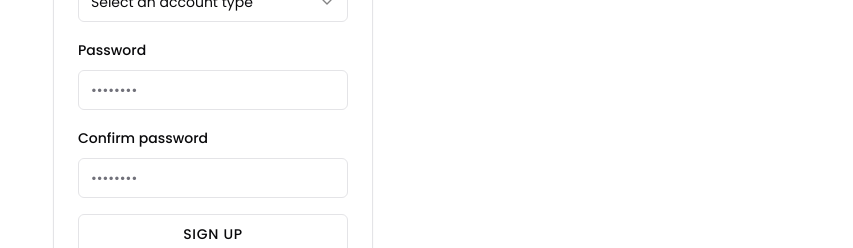
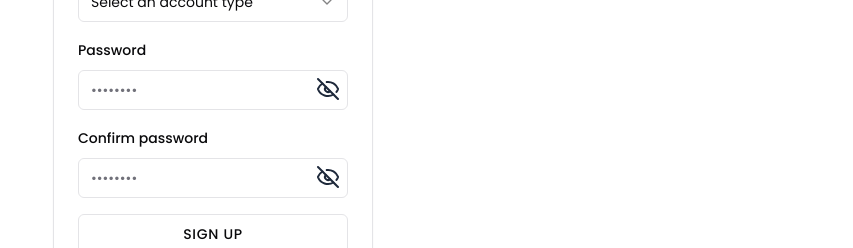
Before and after one commit to bmenc/demo, a Next.js app: page /sign-up in a window 1280 px wide. Shown: the part 389-637 px from the top of the page, without its empty margins (427-1280 px from the left). Built offline with nearby package versions, Linux system fonts and the light colour scheme.

Commit message:
feat: implement custom PasswordInput component in sign-up/login forms

```diff
--- a/app/(logged-out)/login/page.tsx
+++ b/app/(logged-out)/login/page.tsx
@@ -23,6 +23,7 @@ import {
   FormMessage,
 } from "@/components/ui/form";
 import { Input } from "@/components/ui/input";
+import { PasswordInput } from "@/components/ui/password-input";
 
 const formSchema = zod.object({
   email: zod.string().email(),
@@ -91,9 +92,15 @@ export default function LoginPage() {
                     <FormItem>
                       <FormLabel>Password</FormLabel>
                       <FormControl>
-                        <Input
+                        {/* <Input
                           placeholder="********"
                           type="password"
+                          {...field}
+                          autoComplete="off"
+                        /> */}
+                        <PasswordInput
+                          id="password"
+                          placeholder="••••••••"
                           {...field}
                           autoComplete="off"
                         />
--- a/app/(logged-out)/sign-up/page.tsx
+++ b/app/(logged-out)/sign-up/page.tsx
@@ -34,6 +34,7 @@ import {
 } from "@/components/ui/select";
 import { PopoverContent, PopoverTrigger } from "@radix-ui/react-popover";
 import { Calendar } from "@/components/ui/calendar";
+import { PasswordInput } from "@/components/ui/password-input";
 
 const formSchema = zod
   .object({
@@ -108,7 +109,7 @@ export default function SignupPage() {
       email: "",
       accountType: undefined,
       companyName: "",
-      numberOfEmployees: null, // Set to null to avoid initial 0
+      numberOfEmployees: undefined,
     },
   });
 
@@ -300,12 +301,18 @@ export default function SignupPage() {
                     <FormItem>
                       <FormLabel htmlFor="password">Password</FormLabel>
                       <FormControl>
-                        <Input
+                        {/* <Input
                           id="password"
                           placeholder="••••••••"
                           type="password"
                           {...field}
                           value={field.value || ""}
+                          autoComplete="off"
+                        /> */}
+                        <PasswordInput
+                          id="password"
+                          placeholder="••••••••"
+                          {...field}
                           autoComplete="off"
                         />
                       </FormControl>
@@ -324,12 +331,18 @@ export default function SignupPage() {
                         Confirm password
                       </FormLabel>
                       <FormControl>
-                        <Input
+                        {/* <Input
                           id="passwordConfirm"
                           placeholder="••••••••"
                           type="password"
                           {...field}
                           value={field.value || ""}
+                          autoComplete="off"
+                        /> */}
+                        <PasswordInput
+                          id="passwordConfirm"
+                          placeholder="••••••••"
+                          {...field}
                           autoComplete="off"
                         />
                       </FormControl>
--- a/app/globals.css
+++ b/app/globals.css
@@ -98,4 +98,9 @@ body {
   h6 {
     font-size: 1rem;
   }
+
+  [data-radix-popper-content-wrapper] {
+    z-index: 9999 !important;
+  }
+
 }
--- a/components/ui/calendar.tsx
+++ b/components/ui/calendar.tsx
@@ -86,7 +86,7 @@ const Calendar = React.memo(function Calendar({
     <DayPicker
       showOutsideDays={showOutsideDays}
       className={cn(
-        "bg-white dark:bg-black z-50 w-72 rounded-md border bg-popover p-4 text-popover-foreground shadow-md outline-none",
+        "bg-white dark:bg-black w-72 rounded-md border bg-popover p-4 text-popover-foreground shadow-md outline-none",
         className
       )}
       classNames={{
--- /dev/null
+++ b/components/ui/password-input.tsx
@@ -0,0 +1,36 @@
+"use client";
+import * as React from "react";
+
+import { cn } from "@/lib/utils";
+import { Input } from "./input";
+import { EyeIcon, EyeOffIcon } from "lucide-react";
+
+const PasswordInput = React.forwardRef<
+  HTMLInputElement,
+  React.ComponentProps<"input">
+>(({ className, value = "", ...props }, ref) => {
+  const [showPassword, setShowPassword] = React.useState(false);
+  return (
+    <div className="relative">
+      <Input
+        type={showPassword ? "text" : "password"}
+        {...props}
+        ref={ref}
+        value={value}
+        className={cn("pr-10", className)}
+      />
+      <span className="absolute z-0 top-[7px] right-2 cursor-pointer select-none text-slate-800">
+        {showPassword ? (
+          <EyeIcon onClick={() => setShowPassword((prevState) => !prevState)} />
+        ) : (
+          <EyeOffIcon
+            onClick={() => setShowPassword((prevState) => !prevState)}
+          />
+        )}
+      </span>
+    </div>
+  );
+});
+PasswordInput.displayName = "PasswordInput";
+
+export { PasswordInput };
--- a/components/ui/popover.tsx
+++ b/components/ui/popover.tsx
@@ -1,13 +1,11 @@
-"use client"
+"use client";
 
-import * as React from "react"
-import * as PopoverPrimitive from "@radix-ui/react-popover"
+import * as React from "react";
+import * as PopoverPrimitive from "@radix-ui/react-popover";
+import { cn } from "@/lib/utils";
 
-import { cn } from "@/lib/utils"
-
-const Popover = PopoverPrimitive.Root
-
-const PopoverTrigger = PopoverPrimitive.Trigger
+const Popover = PopoverPrimitive.Root;
+const PopoverTrigger = PopoverPrimitive.Trigger;
 
 const PopoverContent = React.forwardRef<
   React.ElementRef<typeof PopoverPrimitive.Content>,
@@ -19,13 +17,17 @@ const PopoverContent = React.forwardRef<
       align={align}
       sideOffset={sideOffset}
       className={cn(
-        "z-50 w-72 rounded-md border bg-popover p-4 text-popover-foreground shadow-md outline-none data-[state=open]:animate-in data-[state=closed]:animate-out data-[state=closed]:fade-out-0 data-[state=open]:fade-in-0 data-[state=closed]:zoom-out-95 data-[state=open]:zoom-in-95 data-[side=bottom]:slide-in-from-top-2 data-[side=left]:slide-in-from-right-2 data-[side=right]:slide-in-from-left-2 data-[side=top]:slide-in-from-bottom-2",
+        "absolute w-72 rounded-md border bg-popover p-4 text-popover-foreground shadow-md outline-none data-[state=open]:animate-in data-[state=closed]:animate-out data-[state=closed]:fade-out-0 data-[state=open]:fade-in-0 data-[state=closed]:zoom-out-95 data-[state=open]:zoom-in-95 data-[side=bottom]:slide-in-from-top-2 data-[side=left]:slide-in-from-right-2 data-[side=right]:slide-in-from-left-2 data-[side=top]:slide-in-from-bottom-2",
         className
       )}
+      style={{
+        zIndex: 1000,
+        ...props.style,
+      }}
       {...props}
     />
   </PopoverPrimitive.Portal>
-))
-PopoverContent.displayName = PopoverPrimitive.Content.displayName
+));
+PopoverContent.displayName = PopoverPrimitive.Content.displayName;
 
-export { Popover, PopoverTrigger, PopoverContent }
+export { Popover, PopoverTrigger, PopoverContent };
```
Also changed, not shown: 1 other file (tests, documents, lock files or other folders).
